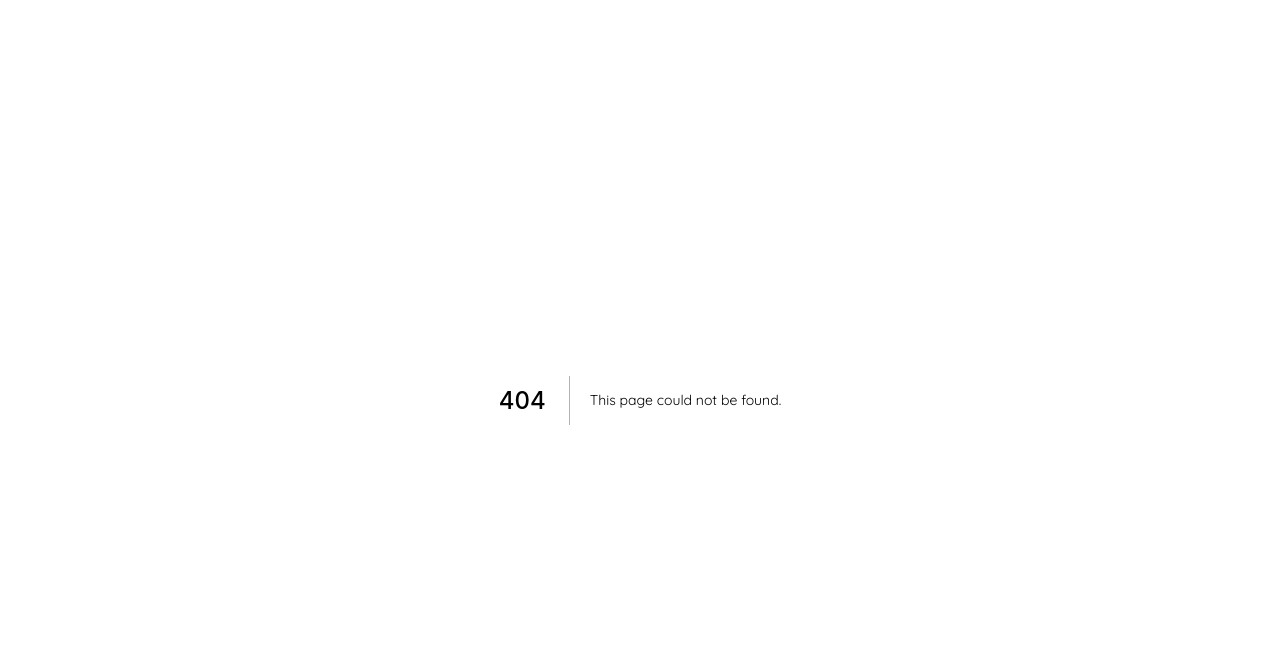
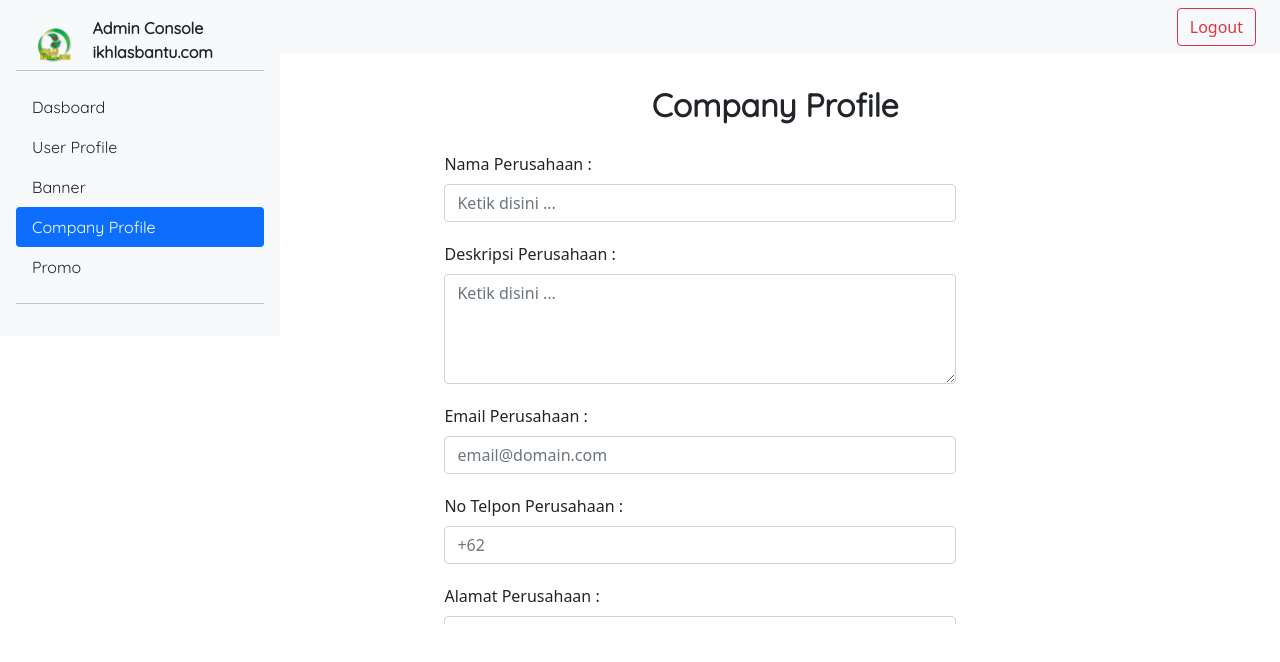
Before and after one commit to alvine998/ikhlasbantu, a Next.js app: page /admin/company-profile in a window 1280 px wide. Before the commit this address had no page. Shown: the top 662 px of the page. Built offline with nearby package versions, Linux system fonts and the light colour scheme.

Commit message:
company profile banner

```diff
--- a/components/NavAdmin/index.js
+++ b/components/NavAdmin/index.js
@@ -29,14 +29,18 @@ function Navadmin(props) {
                             </Link>
                         </li>
                         <li>
-                            <a href="#" className={"nav-link " + (props.banner ? "active" : "link-dark")}>
-                                Banner
-                            </a>
+                            <Link href={"/admin/banner"}>
+                                <a className={"nav-link " + (props.banner ? "active" : "link-dark")}>
+                                    Banner
+                                </a>
+                            </Link>
                         </li>
                         <li>
-                            <a href="#" class="nav-link link-dark">
-                                Company Profile
-                            </a>
+                            <Link href={"/admin/company-profile"}>
+                                <a className={"nav-link " + (props.companyprofile ? "active" : "link-dark")}>
+                                    Company Profile
+                                </a>
+                            </Link>
                         </li>
                         <li>
                             <a href="#" class="nav-link link-dark">
--- /dev/null
+++ b/pages/admin/company-profile.js
@@ -0,0 +1,88 @@
+import React, { useState } from 'react';
+import Navadmin from '../../components/NavAdmin';
+import NavMain from '../../components/NavMain';
+import styles from '../../styles/Home.module.css'
+
+CompanyProfile.title = "Company Profile"
+
+function CompanyProfile(props) {
+    const [nama, setNama] = useState('');
+    const [deskripsi, setDeskripsi] = useState('');
+    const [email, setEmail] = useState('');
+    const [nohp, setNohp] = useState('');
+    const [alamat, setAlamat] = useState('');
+
+    const handlingNama = (e) => {
+        setNama(e.target.value)
+    }
+
+    const handlingDeskripsi = (e) => {
+        setDeskripsi(e.target.value)
+    }
+
+    const handlingEmail = (e) => {
+        setEmail(e.target.value)
+    }
+
+    const handlingNohp = (e) => {
+        setNohp(e.target.value)
+    }
+
+    const handlingAlamat = (e) => {
+        setAlamat(e.target.value)
+    }
+
+    return (
+        <div>
+            <div style={{ overflow: 'hidden' }}>
+                <div className='row'>
+                    <div className='col-2'>
+                        <Navadmin companyprofile />
+                    </div>
+                    <div className='col'>
+                        <NavMain />
+                        <div className={styles.mainAdmin} style={{overflow:'scroll', width:'100%', height:570, overflowX:'hidden'}}>
+                            <div className='container'>
+                                <h2 style={{ fontWeight: 'bold', textAlign: 'center' }}>Company Profile</h2>
+                                <div style={{ paddingTop: 20, paddingBottom:50 }}>
+                                    <form>
+                                        <div style={{paddingRight:300, paddingLeft:150}}>
+                                            <label className='form-label'>Nama Perusahaan :</label>
+                                            <input value={nama} onChange={handlingNama.bind(this)} className='form-control' placeholder='Ketik disini ...' type={"text"}/>
+                                        </div>
+
+                                        <div style={{paddingRight:300, paddingLeft:150, paddingTop:20}}>
+                                            <label className='form-label'>Deskripsi Perusahaan :</label>
+                                            <textarea value={deskripsi} onChange={handlingDeskripsi.bind(this)} rows={4} className='form-control' placeholder='Ketik disini ...' type={"text"}/>
+                                        </div>
+
+                                        <div style={{paddingRight:300, paddingLeft:150, paddingTop:20}}>
+                                            <label className='form-label'>Email Perusahaan :</label>
+                                            <input value={email} onChange={handlingEmail.bind(this)} className='form-control' placeholder='email@domain.com' type={"email"}/>
+                                        </div>
+
+                                        <div style={{paddingRight:300, paddingLeft:150, paddingTop:20}}>
+                                            <label className='form-label'>No Telpon Perusahaan :</label>
+                                            <input value={nohp} onChange={handlingNohp.bind(this)} className='form-control' placeholder='+62 ' type={"text"}/>
+                                        </div>
+
+                                        <div style={{paddingRight:300, paddingLeft:150, paddingTop:20}}>
+                                            <label className='form-label'>Alamat Perusahaan :</label>
+                                            <input value={alamat} onChange={handlingAlamat.bind(this)} className='form-control' placeholder='Ketik disini ...' type={"text"}/>
+                                        </div>
+
+                                        <div style={{paddingRight:300, paddingLeft:150, paddingTop:20}}>
+                                            <button className='btn btn-outline-primary' style={{width:'100%'}}>Simpan</button>
+                                        </div>
+                                    </form>
+                                </div>
+                            </div>
+                        </div>
+                    </div>
+                </div>
+            </div>
+        </div>
+    );
+}
+
+export default CompanyProfile;
--- a/styles/Home.module.css
+++ b/styles/Home.module.css
@@ -367,3 +367,10 @@
   transition: 0.5s;
   padding: 30px;
 }
+
+/* User Profile */
+.toRight{
+  display: flex;
+  justify-content: end;
+  align-items: flex-end;
+}
```
Also changed, not shown: pages/admin/banner.js (+41 -1 lines), pages/admin/user-profile.js (+47 -2 lines).
